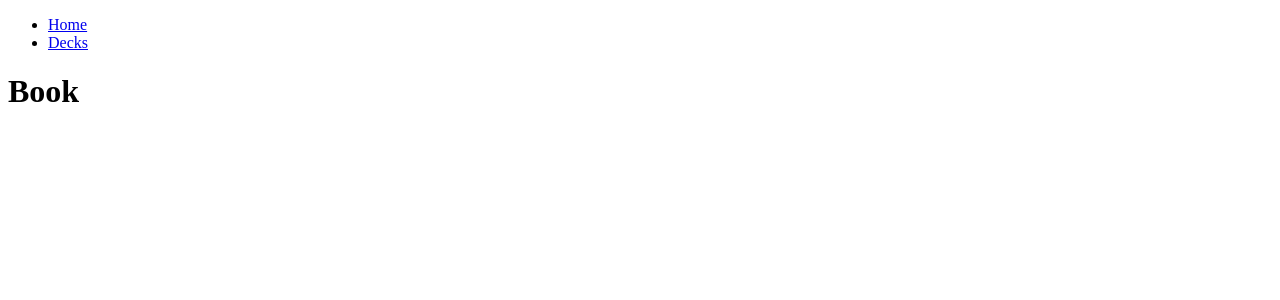
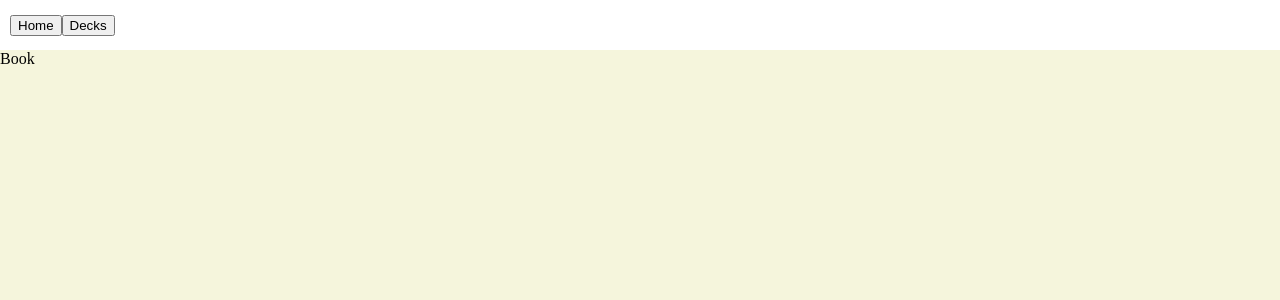
Before and after one commit to CS-Jigglypuff/mtg-deck-builder, a React app: page / in a window 1280 px wide. Shown: the top 300 px of the page. Built offline with nearby package versions, Linux system fonts and the light colour scheme.

Commit message:
full page div sections

```diff
--- a/src/App.js
+++ b/src/App.js
@@ -1,20 +1,12 @@
 import { Link, Route, Routes } from 'react-router-dom';
 import { Home } from "./components/Home"
 import { Deckview } from './components/Deckview';
+import { Navbar } from './components/Navbar';
 
 export default function App() {
   return(
-    <div>
-      <nav>
-        <ul>
-          <li>
-            <Link to="/">Home</Link>
-          </li>
-          <li>
-            <Link to="/decks">Decks</Link>
-          </li>
-        </ul>
-      </nav>
+    <div className="FullApp">
+      <Navbar/>
       <main>
         <Routes>
           <Route path="/" element={<Home/>}/>
--- a/src/components/Deckview.js
+++ b/src/components/Deckview.js
@@ -1,5 +1,8 @@
 export function Deckview() {
   return(
-    <h1>Deckview</h1>
+    <div className="FullDeckView">
+      Decks
+    </div>
+
   );
 }
--- a/src/components/Home.js
+++ b/src/components/Home.js
@@ -1,5 +1,8 @@
 export function Home() {
   return(
-    <h1>Book</h1>
+    <div className="FullHome">
+      Book
+    </div>
+
   );
 }
--- /dev/null
+++ b/src/components/Navbar.js
@@ -0,0 +1,20 @@
+import { Link } from "react-router-dom";
+
+export function Navbar() {
+  return(
+    <div className="FullNavBar">
+      <div className="NavLeft">
+        <Link to="/">
+          <button>
+            Home
+          </button>
+        </Link>
+        <Link to="/decks">
+          <button>
+            Decks
+          </button>
+        </Link>
+      </div>
+    </div>
+  );
+}
--- a/src/css/style.css
+++ b/src/css/style.css
@@ -0,0 +1,47 @@
+html{
+  background-color: black;
+}
+
+body{
+  margin: 0px;
+}
+
+.FullApp{
+  height: 100vh;
+  width: 100vw;
+  background-color: black;
+  display: flex;
+  flex-direction: column;
+}
+
+.FullNavBar{
+  background-color: white;
+  min-height: 50px;
+  /* height: 7%; */
+  /* opacity: 80%;
+  position: sticky;
+  top: 0; */
+  display: flex;
+  align-items: center;
+}
+
+main{
+  /* min-height: 700px; */
+  flex: 1;
+}
+
+
+
+.NavLeft{
+  margin-left: 10px;
+}
+
+.FullHome{
+  background-color: beige;
+  height: 100%;
+}
+
+.FullDeckView{
+  background-color: lightblue;
+  height: 100%;
+}
--- a/src/index.js
+++ b/src/index.js
@@ -2,6 +2,7 @@ import React from 'react';
 import { createRoot } from 'react-dom/client';
 import App from './App.js'
 import { BrowserRouter } from 'react-router-dom';
+import './css/style.css'
 
 
 const domNode = document.getElementById('root');
--- a/webpack.config.js
+++ b/webpack.config.js
@@ -21,7 +21,7 @@ module.exports = {
     },
     liveReload: true,
     proxy: {
-      "/": {
+      "/api": {
         target: "http://localhost:3000/",
       },
     },
```
